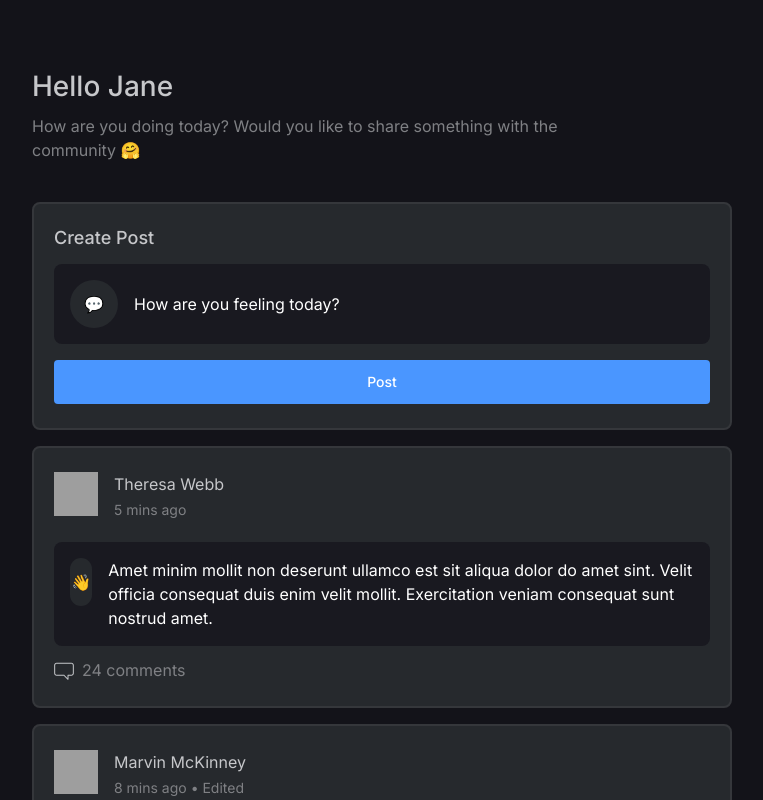
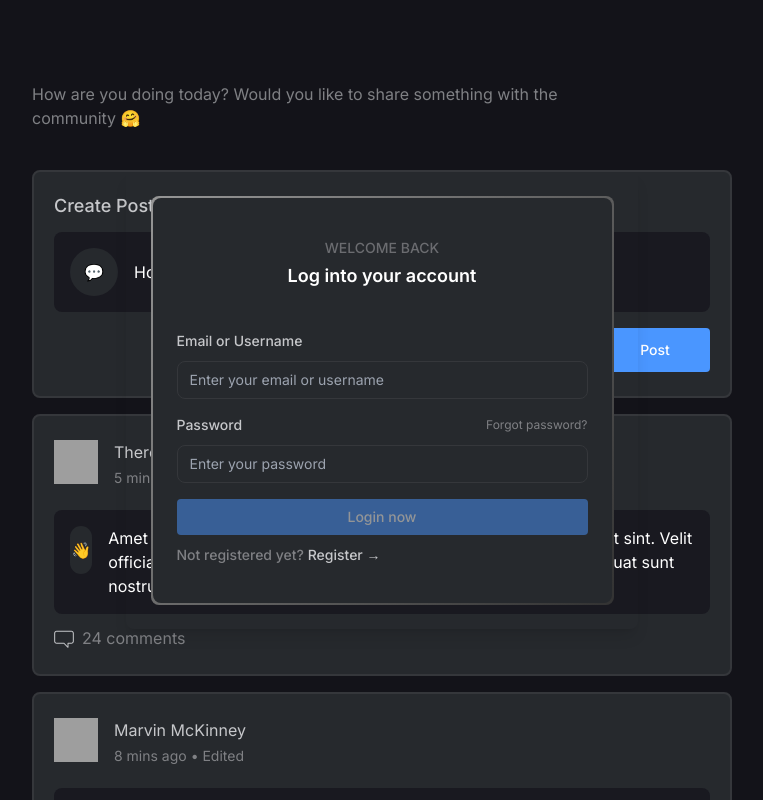
Before and after one commit to AshutoshKr1098/atlys-auth, a React (Create React App) app: page / in a window 1280 px wide. Both pictures are taken after a click on the button "Post". Shown: the top 800 px of the page, without its empty margins (258-1021 px from the left). Built offline with nearby package versions, Linux system fonts and the light colour scheme; grey boxes are pictures that could not be loaded.

Commit message:
Read loggedIn value and display on homescreen

```diff
--- /dev/null
+++ b/src/components/Authenticate.tsx
@@ -0,0 +1,24 @@
+import { useAuthentication } from "../hooks/useAuthentication";
+import { Navigate } from "react-router-dom";
+import LoginForm from "../components/AuthenticationForms/LoginForm";
+import RegisterForm from "../components/AuthenticationForms/RegisterForm";
+import { ROUTE_CONSTANTS } from "../routes";
+
+const Authenticate = () => {
+  const { isAuthenticated, login, toggleView, loginView } = useAuthentication();
+  if (isAuthenticated) {
+    return <Navigate to={ROUTE_CONSTANTS.HOME} />;
+  }
+
+  return (
+    <div className='flex items-center justify-center h-full w-full'>
+      {loginView ? (
+        <LoginForm toggleView={toggleView} login={login} />
+      ) : (
+        <RegisterForm toggleView={toggleView} />
+      )}
+    </div>
+  );
+};
+
+export default Authenticate;
--- a/src/components/AuthenticationForms/Form.tsx
+++ b/src/components/AuthenticationForms/Form.tsx
@@ -16,6 +16,7 @@ interface FormProps {
   title: string;
   subtitle: string;
   buttonText: string;
+  disabled?: boolean;
   onSubmit: () => void;
   toggleView?: () => void; // Optional, for cases like login/register toggle
   inputFieldsConfig: InputFieldConfig[];
@@ -25,6 +26,7 @@ const Form: React.FC<FormProps> = ({
   title,
   subtitle,
   buttonText,
+  disabled = false,
   onSubmit,
   toggleView,
   inputFieldsConfig,
@@ -59,7 +61,13 @@ const Form: React.FC<FormProps> = ({
 
         {/* Submit Button */}
         <section className='mt-4'>
-          <CTAButton variant='primary' text={buttonText} onClick={onSubmit} />
+          <CTAButton
+            variant='primary'
+            text={buttonText}
+            onClick={onSubmit}
+            disabled={disabled}
+            customStyle='w-full'
+          />
           {toggleView && (
             <p className='text-sm leading-4 font-medium text-gray-500 mt-3'>
               {buttonText === "Login now"
--- a/src/components/AuthenticationForms/LoginForm.tsx
+++ b/src/components/AuthenticationForms/LoginForm.tsx
@@ -1,9 +1,10 @@
-import React, { useState } from "react";
+import React, { Dispatch, SetStateAction, useState } from "react";
 import Form from "./Form";
+import { allFieldsFilled } from "../../utils";
 
 interface LoginProps {
   toggleView: () => void;
-  login: () => void;
+  login: (key: string) => void;
 }
 
 const Login: React.FC<LoginProps> = ({ toggleView, login }) => {
@@ -46,7 +47,8 @@ const Login: React.FC<LoginProps> = ({ toggleView, login }) => {
       title='Welcome Back'
       subtitle='Log into your account'
       buttonText='Login now'
-      onSubmit={login}
+      disabled={!allFieldsFilled(formValues)}
+      onSubmit={() => login(formValues.email)}
       toggleView={toggleView}
       inputFieldsConfig={inputFieldsConfig}
     />
--- a/src/components/AuthenticationForms/RegisterForm.tsx
+++ b/src/components/AuthenticationForms/RegisterForm.tsx
@@ -1,5 +1,6 @@
 import React, { useState } from "react";
 import Form from "./Form";
+import { allFieldsFilled } from "../../utils";
 
 interface RegisterProps {
   toggleView: () => void;
@@ -53,9 +54,8 @@ const Register: React.FC<RegisterProps> = ({ toggleView }) => {
       title='Sign Up'
       subtitle='Create an account to continue'
       buttonText='Continue'
-      onSubmit={() => {
-        /* handle registration */
-      }}
+      disabled={!allFieldsFilled(formValues)}
+      onSubmit={toggleView}
       toggleView={toggleView}
       inputFieldsConfig={inputFieldsConfig}
     />
--- a/src/components/PostFeed/CreatePost.tsx
+++ b/src/components/PostFeed/CreatePost.tsx
@@ -1,13 +1,21 @@
 import PostCard from "../ui/PostCard";
 import CardTextArea from "../ui/CardTextArea";
 import CTAButton from "../ui/CTAButton";
+import { useState } from "react";
+import { useAuthentication } from "../../hooks/useAuthentication";
+import Modal from "../ui/Modal";
+import Login from "../AuthenticationForms/LoginForm";
+import Authenticate from "../Authenticate";
 
 const CreatePost = () => {
+  const { isAuthenticated, login, toggleView, loginView } = useAuthentication();
+  const [open, setOpen] = useState(false);
   function createPost() {
-    return;
+    !isAuthenticated && setOpen(true);
   }
 
   return (
+    <>
       <PostCard>
         <div className='flex flex-col gap-4'>
           <h2 className='font-medium text-[18px] leading-5 text-gray-100'>
@@ -26,6 +34,14 @@ const CreatePost = () => {
           />
         </div>
       </PostCard>
+      <Modal
+        isOpen={open}
+        onClose={() => {
+          setOpen(false);
+        }}>
+        <Authenticate />
+      </Modal>
+    </>
   );
 };
 
--- a/src/components/UserIntroduction.tsx
+++ b/src/components/UserIntroduction.tsx
@@ -1,9 +1,14 @@
+import { useAuthentication } from "../hooks/useAuthentication";
+
 const UserIntroduction = () => {
+  const { isAuthenticated, loggedUser } = useAuthentication();
   return (
     <div className='pt-[70px] mb-10'>
-      <h1 className='font-medium text-[28px] leading-8 text-gray-100'>
-        Hello Jane
-      </h1>
+      {isAuthenticated && (
+        <h1 className='font-medium text-[28px] leading-8 text-gray-100'>
+          Hello {loggedUser}
+        </h1>
+      )}
       <p className='font-normal text-base leading-6 text-gray-500 max-w-[80%] mt-3'>
         How are you doing today? Would you like to share something with the
         community 🤗
--- a/src/components/ui/CTAButton.tsx
+++ b/src/components/ui/CTAButton.tsx
@@ -18,7 +18,7 @@ const CTAButton: React.FC<CTAButtonProps> = ({
   customStyle = "",
 }) => {
   // Define variant-based styles using Tailwind CSS
-  const baseStyle = "w-full px-4 py-2 rounded text-sm font-medium";
+  const baseStyle = "px-4 py-2 rounded text-sm font-medium";
 
   const variantStyle = {
     primary: "bg-blue text-white hover:bg-blue-600",
--- a/src/contexts/AuthContext.tsx
+++ b/src/contexts/AuthContext.tsx
@@ -1,10 +1,16 @@
 // src/context/AuthContext.tsx
-import React, { createContext, useContext, useState, ReactNode } from "react";
+import React, {
+  createContext,
+  useContext,
+  useState,
+  ReactNode,
+} from "react";
 
 interface AuthContextType {
   loggedIn: boolean;
-  login: () => void;
+  login: (username: string) => void;
   logout: () => void;
+  loggedUser: string;
 }
 
 const AuthContext = createContext<AuthContextType | undefined>(undefined);
@@ -13,12 +19,17 @@ export const AuthProvider: React.FC<{ children: ReactNode }> = ({
   children,
 }) => {
   const [loggedIn, setLoggedIn] = useState(false);
+  const [loggedUser, setLoggedUser] = useState("");
 
-  const login = () => setLoggedIn(true);
+  const login = (username: string) => {
+    setLoggedUser(username);
+    setLoggedIn(true);
+  };
   const logout = () => setLoggedIn(false);
 
   return (
-    <AuthContext.Provider value={{ loggedIn, login, logout }}>
+    <AuthContext.Provider
+      value={{ loggedIn, login, logout, loggedUser }}>
       {children}
     </AuthContext.Provider>
   );
--- a/src/hooks/useAuthentication.ts
+++ b/src/hooks/useAuthentication.ts
@@ -3,7 +3,7 @@ import { useAuth } from "../contexts/AuthContext";
 
 export const useAuthentication = () => {
   const [loginView, setLoginView] = useState(true);
-  const { loggedIn, login, logout } = useAuth();
+  const { loggedIn, login, logout, loggedUser } = useAuth();
 
   const toggleView = () => {
     setLoginView((prev) => !prev);
@@ -16,5 +16,6 @@ export const useAuthentication = () => {
     isAuthenticated: loggedIn,
     toggleView,
     loginView,
+    loggedUser,
   };
 };
--- a/src/pages/Home.tsx
+++ b/src/pages/Home.tsx
@@ -1,23 +1,9 @@
-import { useState } from "react";
 import Homepage from "../components/Homepage";
-import Login from "../components/AuthenticationForms/LoginForm";
-import Modal from "../components/ui/Modal";
-import { useAuthentication } from "../hooks/useAuthentication";
 
 const Home = () => {
-  const { isAuthenticated, login, toggleView, loginView } = useAuthentication();
-  const [open, setOpen] = useState(false);
   return (
     <>
       <Homepage />
-      {/* <button onClick={() => setOpen(true)}>Click me</button> */}
-      <Modal
-        isOpen={open}
-        onClose={() => {
-          setOpen(false);
-        }}>
-        <Login login={login} toggleView={toggleView} />
-      </Modal>
     </>
   );
 };
--- a/src/pages/Login.tsx
+++ b/src/pages/Login.tsx
@@ -1,25 +1,7 @@
-import { useState } from "react";
-import { useAuthentication } from "../hooks/useAuthentication";
-import { Navigate } from "react-router-dom";
-import LoginForm from "../components/AuthenticationForms/LoginForm";
-import RegisterForm from "../components/AuthenticationForms/RegisterForm";
-import { ROUTE_CONSTANTS } from "../routes";
+import Authenticate from "../components/Authenticate";
 
 const Login = () => {
-  const { isAuthenticated, login, toggleView, loginView } = useAuthentication();
-  if (isAuthenticated) {
-    return <Navigate to={ROUTE_CONSTANTS.HOME} />;
-  }
-
-  return (
-    <div className='flex items-center justify-center h-full w-full'>
-      {loginView ? (
-        <LoginForm toggleView={toggleView} login={login} />
-      ) : (
-        <RegisterForm toggleView={toggleView} />
-      )}
-    </div>
-  );
+  return <Authenticate />;
 };
 
 export default Login;
--- /dev/null
+++ b/src/utils.ts
@@ -0,0 +1,6 @@
+// Check if every value in the object is a non-empty string
+export function allFieldsFilled(obj: Record<string, any>): boolean {
+  return Object.keys(obj).every(
+    (key) => typeof obj[key] === "string" && obj[key].trim() !== ""
+  );
+}
```
Lines whose indentation alone changed are shown as unchanged.
